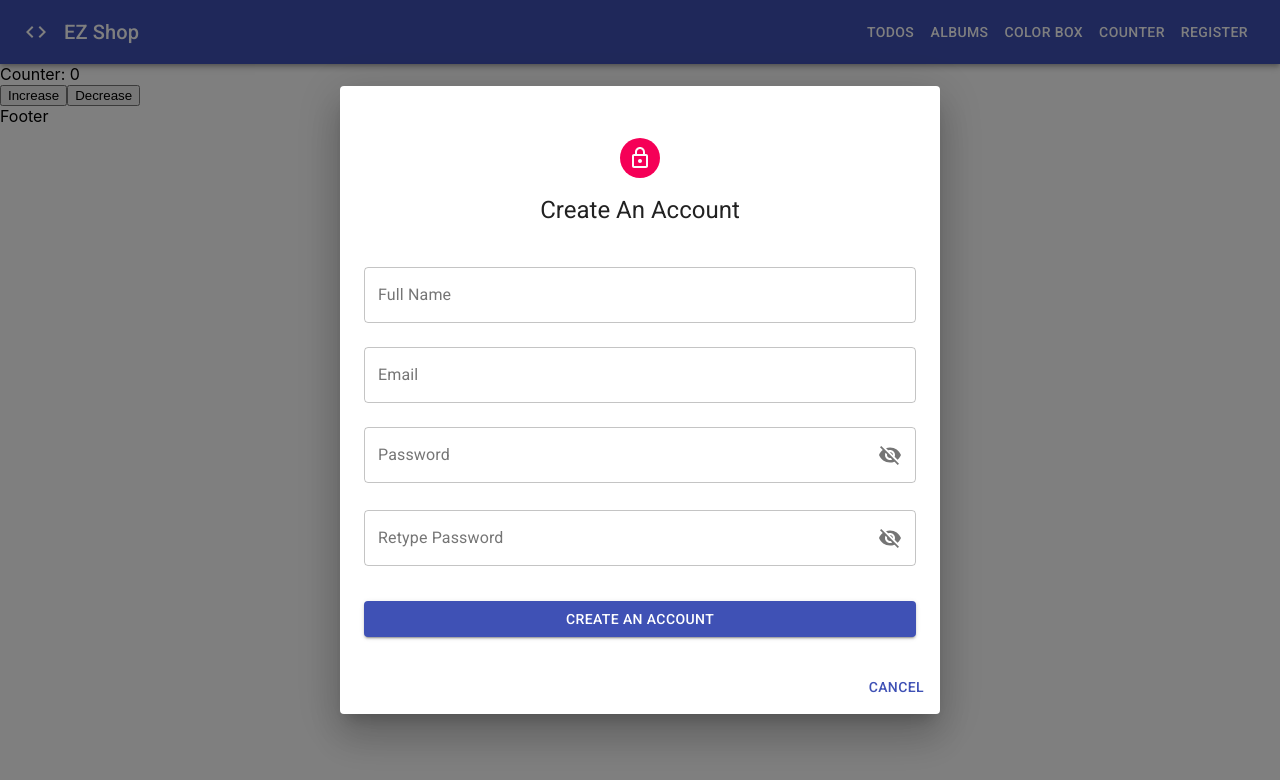
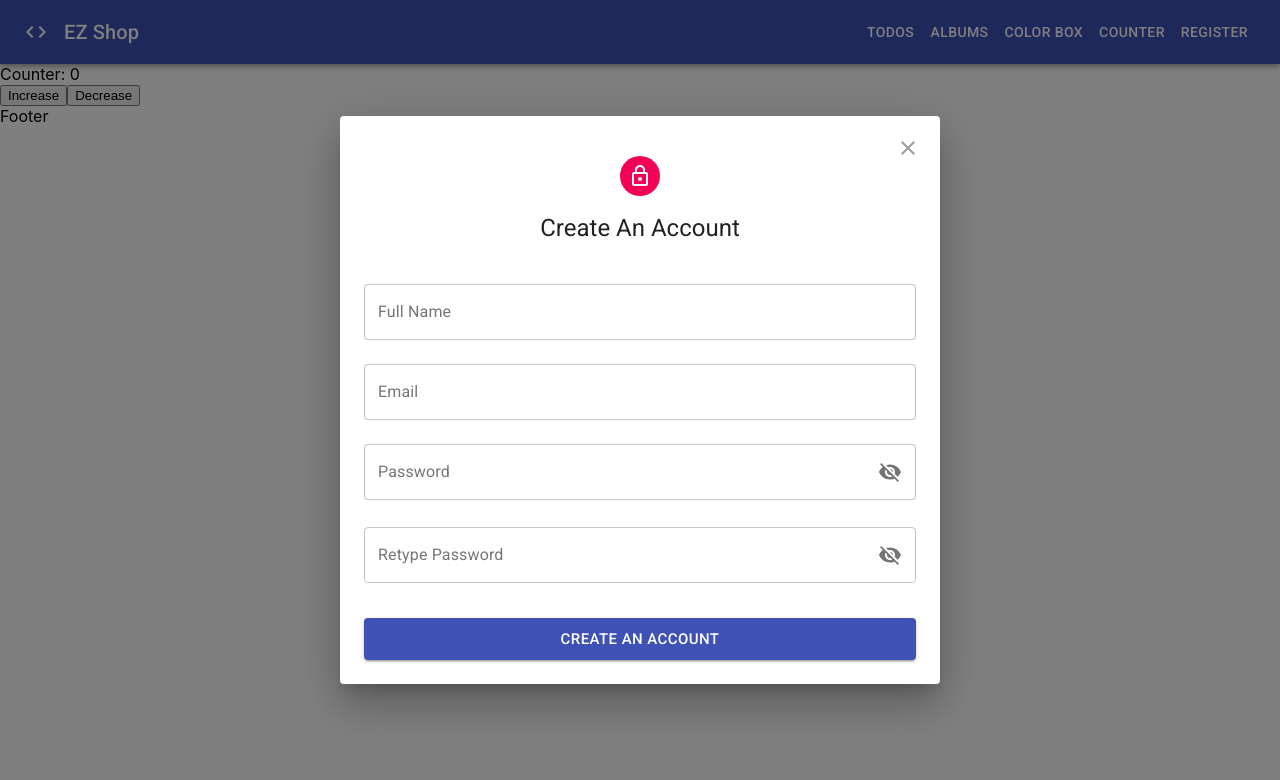
Before and after one commit to lehai051092/learn-reactjs, a React (Create React App) app: page / in a window 1280 px wide. Both pictures are taken after a click on the button "REGISTER". Shown: the top 780 px of the page. Built offline with nearby package versions, Linux system fonts and the light colour scheme; no server answers.

Commit message:
Insert icon close to form register

```diff
--- a/src/components/Header/index.jsx
+++ b/src/components/Header/index.jsx
@@ -10,6 +10,8 @@
 import DialogActions from '@material-ui/core/DialogActions';
 import DialogContent from '@material-ui/core/DialogContent';
 import Register from "../../features/Auth/components/Register";
+import {IconButton} from "@material-ui/core";
+import {Close} from "@material-ui/icons";
 
 const useStyles = makeStyles((theme) => ({
     root: {
@@ -24,6 +26,13 @@
     link: {
         textDecoration: 'none',
         color: '#fff'
+    },
+    closeButton: {
+        position: 'absolute',
+        top: theme.spacing(1),
+        right: theme.spacing(1),
+        color: theme.palette.grey[500],
+        zIndex: 1
     }
 }));
 
@@ -63,18 +72,18 @@
                 </Toolbar>
             </AppBar>
             <Dialog
+                disableBackdropClick
+                disableEscapeKeyDown
                 open={open}
                 onClose={handleClose}
                 aria-labelledby="form-dialog-title"
             >
+                <IconButton className={classes.closeButton} onClick={handleClose}>
+                    <Close/>
+                </IconButton>
                 <DialogContent>
                     <Register closeDialog={handleClose}/>
                 </DialogContent>
-                <DialogActions>
-                    <Button onClick={handleClose} color="primary">
-                        Cancel
-                    </Button>
-                </DialogActions>
             </Dialog>
         </div>
     );
--- a/src/features/Auth/components/RegisterForm/index.jsx
+++ b/src/features/Auth/components/RegisterForm/index.jsx
@@ -96,7 +96,13 @@
                 <InputField name="email" label="Email" form={form}/>
                 <PasswordField name="password" label="Password" form={form}/>
                 <PasswordField name="retypePassword" label="Retype Password" form={form}/>
-                <Button type="submit" className={classes.submit} variant="contained" color="primary" fullWidth>
+                <Button type="submit"
+                        className={classes.submit}
+                        variant="contained"
+                        color="primary"
+                        fullWidth
+                        size={"large"}
+                >
                     Create An Account
                 </Button>
             </form>
```
